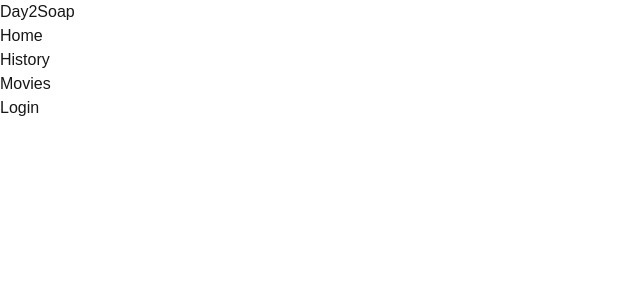
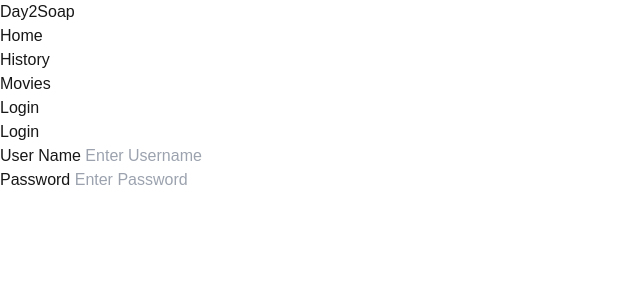
Before and after one commit to danielftn/Day2Soap, a Next.js app in the folder day2soap/frontend/day2soap/: page / in a window 1280 px wide. Shown: the top 300 px of the page, without its empty margins (0-640 px from the left). Built offline with nearby package versions, Linux system fonts and the light colour scheme.

Commit message:
Added login form to login.txs. Contains username and password entry.

```diff
--- a/day2soap/frontend/day2soap/src/app/layout.tsx
+++ b/day2soap/frontend/day2soap/src/app/layout.tsx
@@ -10,10 +10,11 @@
   return (
     <html lang="en">
       <body className={`bg-[#ffffff] relative w-full h-screen`}>
-        <div className="bg-[#A3EBFF] absolute top-0 w-full h-2/3 blur-[3rem]"></div>
-        <div className="bg-[#b4ecfc] absolute top-1/3 w-full h-2/3 blur-[3rem]"></div>
-        <div className="bg-[#c9f7ff] absolute bottom-0 w-full h-1/3 blur-[3rem]"></div>
-        {children}
+        <div className="bg-[#a9ecff] absolute top-0 w-full h-2/3 blur-[3rem]"></div>
+        <div className="bg-[#c5f2ff] absolute top-1/3 w-full h-2/3 blur-[3rem]"></div>
+        <div className="bg-[#d2f2f8] absolute bottom-0 w-full h-1/3 blur-[3rem]"></div>
+
+        <div className="relative">{children}</div>
       </body>
     </html>
   );
--- a/day2soap/frontend/day2soap/src/app/page.tsx
+++ b/day2soap/frontend/day2soap/src/app/page.tsx
@@ -1,8 +1,13 @@
 import Image from "next/image";
 import Header from "../components/header"
+import Login from "@/components/login";
 
 export default function Home() {
   return (
-    <Header/>
+    <main>
+      <Header/>
+      <Login/>
+    </main>
+
   );
 }
--- a/day2soap/frontend/day2soap/src/components/login.tsx
+++ b/day2soap/frontend/day2soap/src/components/login.tsx
@@ -1,13 +1,28 @@
+"use client"
+
 import React from 'react'
+import Link from 'next/link'
 
 export default function Login() {
   return (
-    <html>
-        <body>
-            <div className=''>
-                login
-            </div>
-        </body>
-    </html>
+    <main className='flex justify-center align-middle items-center m-[8rem]'>
+        <div className='bg-white p-6 rounded-lg shadow-lg w-full max-w-md'>
+            <h2 className='text-center text-black text-[1.7rem] mb-5'>Login</h2>
+            <form className='m-auto'>
+                <div id='username' className='grid grid-cols-1 mb-5'>
+                    <label className='text-black'>User Name </label>
+                    <input type='text' className='bg-slate-100 text-black rounded p-2' placeholder='Enter Username'>
+                    </input>
+                </div>
+
+                <div id='username' className='grid'>
+                    <label className='text-black'>Password </label>
+                    <input type="password" className='bg-slate-100 text-black rounded p-2 ' placeholder='Enter Password'>
+                    </input>
+                </div>
+
+            </form>
+        </div>
+    </main>
   )
 }
```
